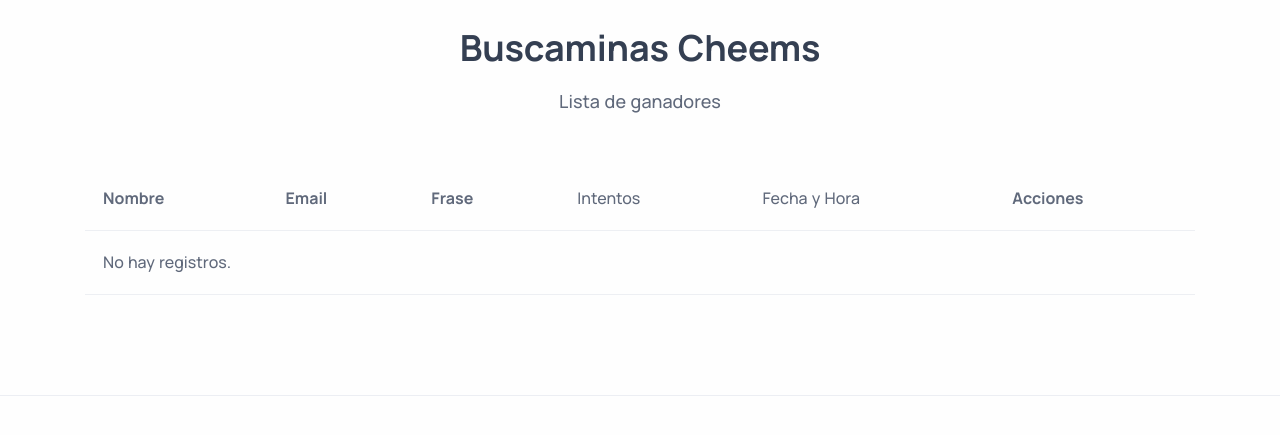
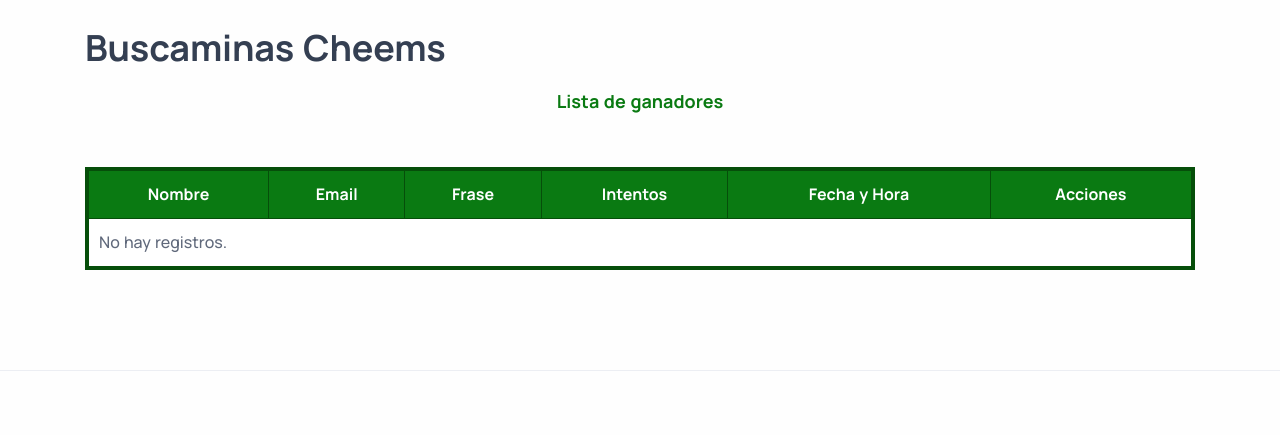
Before and after one commit to roctalvarado/cheems, a Flask app: page /winners in a window 1280 px wide. Shown: the part 81-516 px from the top of the page. Run offline with Flask 3, Linux system fonts and the light colour scheme; data that the repository does not hold is empty; some libraries are stand-ins or nearby versions.

Commit message:
Agrege estilos para la tabla de ganadores y cambie la clase de Lista de Ganadores

```diff
--- a/templates/winners.html
+++ b/templates/winners.html
@@ -1,11 +1,47 @@
 {% include 'header.html' %}
 
+
+    <style>
+    #winners-table {
+      border: 4px solid #064e0a;
+      border-collapse: collapse;
+      width: 100%;
+    }
+
+    #winners-table th {
+      background-color: #0a7a12;
+      color: white;
+      padding: 10px;
+      border: 1px solid #064e0a;
+      text-align: center;
+      font-weight: bold;
+    }
+
+    #winners-table td {
+      padding: 10px;
+      border: 1px solid #064e0a;
+    }
+
+    #winners-table tbody tr:nth-child(odd) {
+      background-color: #ffffff;
+    }
+
+    #winners-table tbody tr:nth-child(even) {
+      background-color: #d8f3dc;
+    }
+
+    .ganadores-title-table {
+      text-align: center;
+      font-weight: bold;
+      color: #0a7a12;
+    }
+    </style>
 
     <section id="snippet-3" class="wrapper bg-light wrapper-border">
       <div class="container pt-5 pb-13">
 
-        <h2 class="display-4 mb-3 text-center">Buscaminas Cheems</h2>
-        <p class="lead text-center mb-10 px-md-16 px-lg-0">Lista de ganadores</p>
+        <h2 class="display-4 mb-3 ganadores-title">Buscaminas Cheems</h2>
+        <p class="lead mb-10 px-md-16 px-lg-0 ganadores-title-table">Lista de ganadores</p>
 
         <table id="winners-table" class="table">
             <thead>
@@ -13,8 +49,8 @@
                     <th>Nombre</th>
                     <th>Email</th>
                     <th>Frase</th>
-                    <td>Intentos</td>
-                    <td>Fecha y Hora</td>
+                    <th>Intentos</th>
+                    <th>Fecha y Hora</th>
                     <th>Acciones</th>
                 </tr>
             </thead>
@@ -24,18 +60,12 @@
                     <td>{{ w.name }}</td>
                     <td>{{ w.email }}</td>
                     <td>{{ w.phrase }}</td>
+                    <td>{{ w.attempts }}</td>
+                    <td>{{ w.date }}</td>
                     <td>
-                        {{ w.attempts }}
-                    </td>
-                    <td>
-                        {{ w.date }}
-                    </td>
-                    <td>
-                         <form action="{{ url_for('delete_winner', id=w.id) }}"
-                        method="post"
-                        onsubmit="return confirm('¿Seguro que quieres eliminar este registro?');">
-                      <button type="submit" class="btn btn-danger btn-sm">Eliminar</button>
-                  </form>
+                      <form action="{{ url_for('delete_winner', id=w.id) }}" method="post" onsubmit="return confirm('¿Seguro que quieres eliminar este registro?');">
+                        <button type="submit" class="btn btn-danger btn-sm">Eliminar</button>
+                      </form>
                     </td>
                 </tr>
                 {% else %}
@@ -46,8 +76,6 @@
             </tbody>
         </table>
 
-        </div>
-
       </div>
     </section>
 
```
